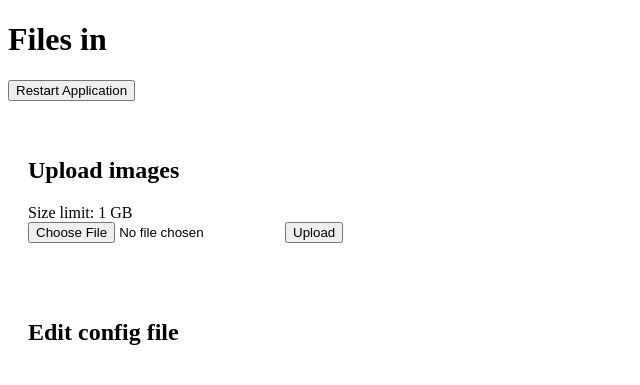
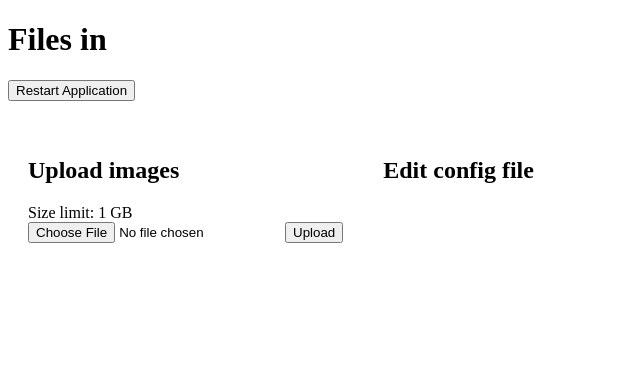
Before and after one commit to cmzou/post-rail, a Flask app: template templates/index.html in a window 1280 px wide. Shown: the top 385 px of the page, without its empty margins (0-640 px from the left). Run offline with Flask 3, Linux system fonts and the light colour scheme; the template is opened without the code that fills it, so the values that code supplies are empty; parts of the project's set-up code (start-up, migrations or seed data) failed here and were passed over.

Commit message:
make columns

```diff
--- a/templates/index.html
+++ b/templates/index.html
@@ -24,7 +24,7 @@
 
     section {
         display: inline-flex;
-        flex-direction: column;
+        flex-direction: row;
         flex-wrap: wrap;
     }
 
@@ -32,7 +32,6 @@
         padding: 10px;
         margin: 10px;
         border-color: aqua;
-        flex: 1;
     }
 </style>
 
```
